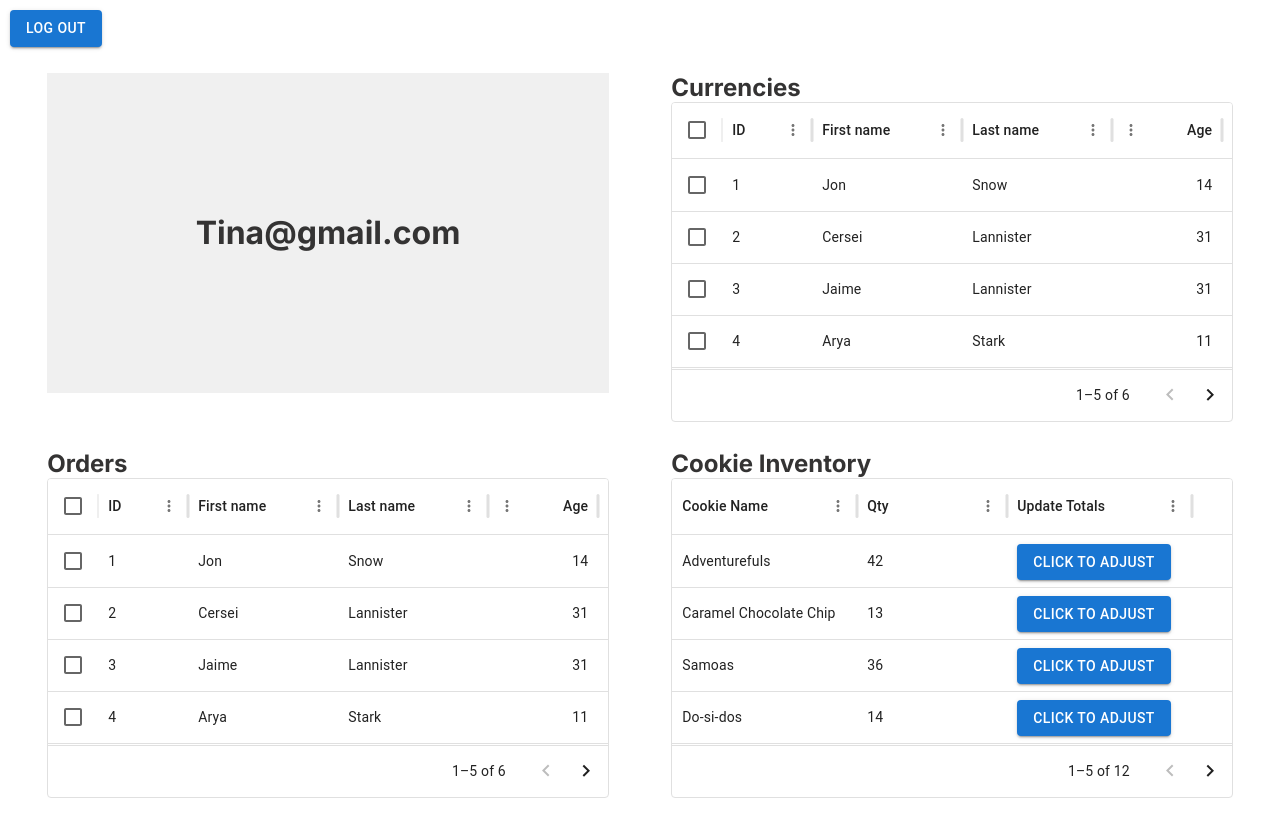
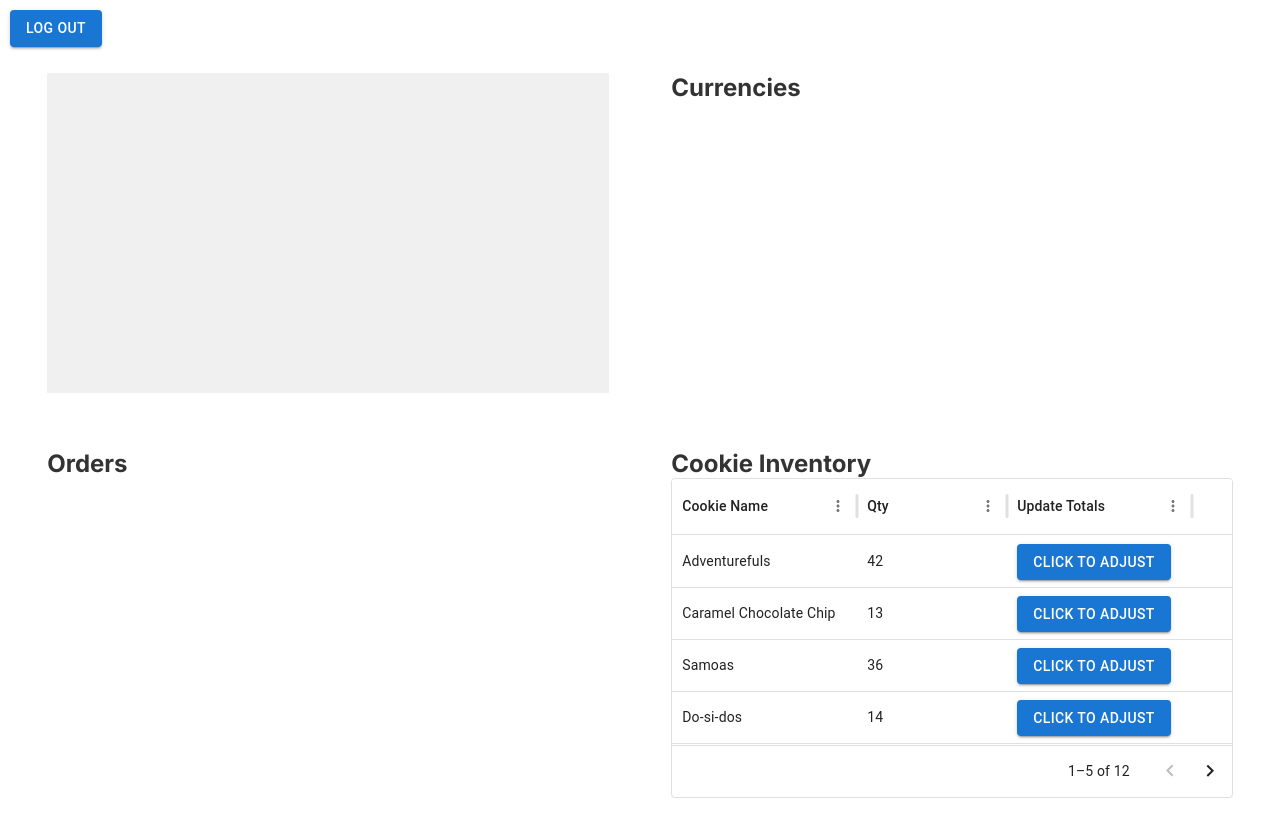
Before and after one commit to Ann-Clawson/crumbs-frontend, a React (Vite) app in the folder crumbs-frontend/: page /dashboard in a window 1280 px wide. Shown: the top 836 px of the page. Built offline with nearby package versions, Linux system fonts and the light colour scheme; no server answers.

Commit message:
comments out orders and currencies datagrids

```diff
--- a/crumbs-frontend/src/Dashboard.jsx
+++ b/crumbs-frontend/src/Dashboard.jsx
@@ -134,12 +134,12 @@ export function Dashboard() {
     axios.get("http://localhost:5000/logout");
   };
 
-  let current_user = {
-    email: "Tina@gmail.com",
-    id: 5,
-    password: "$2b$12$KbvGaEDGUY9532A70P/tl.FecWC5B34KeowtLDz2O3tpendBwCCW2",
-  };
-  console.log(current_user.email);
+  // let current_user = {
+  //   email: "Tina@gmail.com",
+  //   id: 5,
+  //   password: "$2b$12$KbvGaEDGUY9532A70P/tl.FecWC5B34KeowtLDz2O3tpendBwCCW2",
+  // };
+  // console.log(current_user.email);
 
   return (
     <div>
@@ -184,7 +184,7 @@ export function Dashboard() {
               alignItems: "center",
             }}
           >
-            <h1>{current_user.email}</h1>
+            {/* <h1>{currentUser.email}</h1> */}
           </Box>
           {/* BOTTOM LEFT */}
           <Box
@@ -195,7 +195,7 @@ export function Dashboard() {
             }}
           >
             <h2>Orders</h2>
-            <DataGrid
+            {/* <DataGrid
               rows={rows}
               columns={columns}
               initialState={{
@@ -208,7 +208,7 @@ export function Dashboard() {
               pageSizeOptions={[5]}
               checkboxSelection
               disableRowSelectionOnClick
-            />
+            /> */}
           </Box>
         </Box>
         {/* RIGHT CONTAINER */}
@@ -230,7 +230,7 @@ export function Dashboard() {
             }}
           >
             <h2>Currencies</h2>
-            <DataGrid
+            {/* <DataGrid
               rows={rows}
               columns={columns}
               initialState={{
@@ -243,7 +243,7 @@ export function Dashboard() {
               pageSizeOptions={[5]}
               checkboxSelection
               disableRowSelectionOnClick
-            />
+            /> */}
           </Box>
           {/* BOTTOM RIGHT */}
           <Box
```
